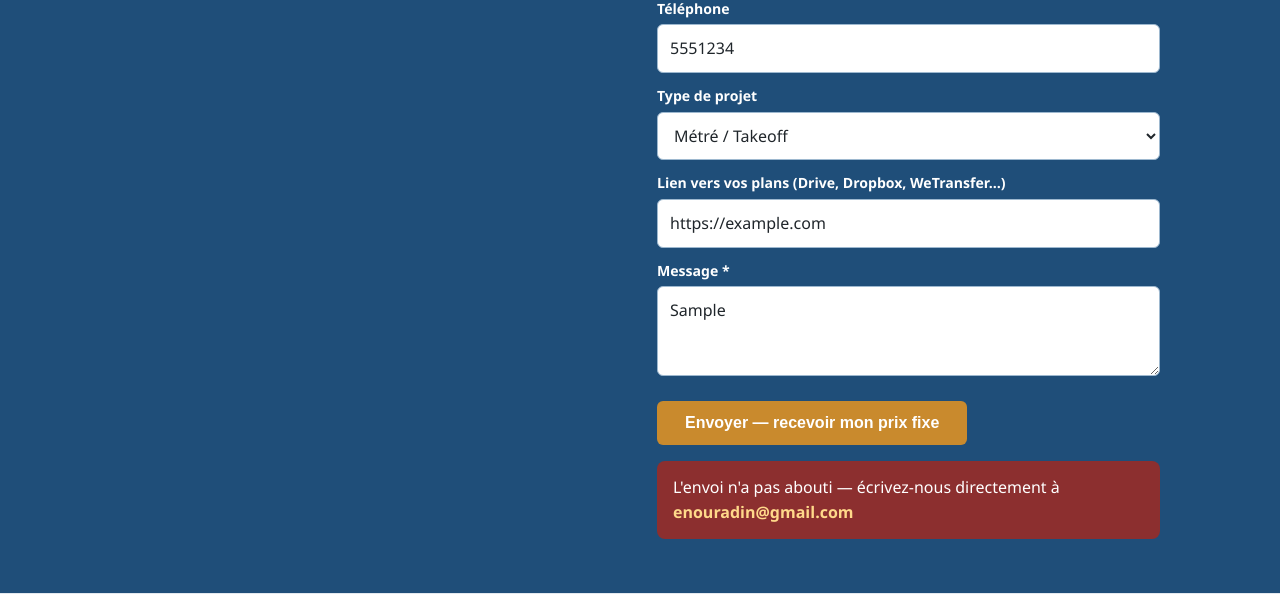
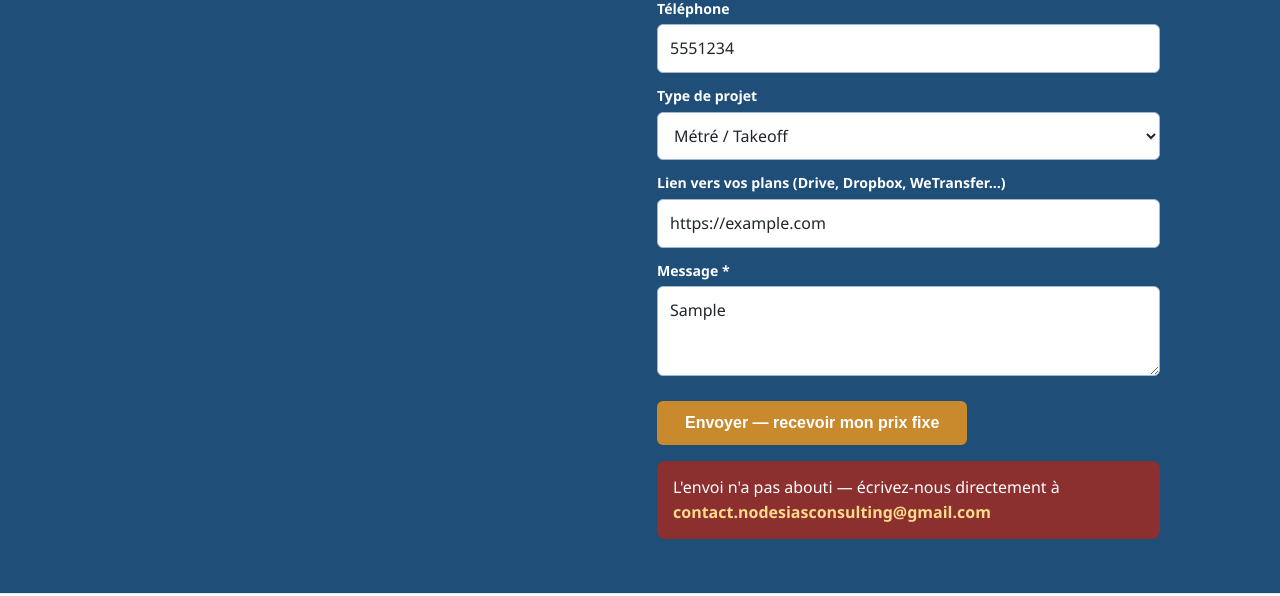
Before and after one commit to Enouradin/Nodesias-consulting, a plain HTML site: page index.html in a window 1280 px wide. Both pictures are taken after typing "Sample", "Sample", "name@example.com", "5551234", "https://example.com", "Sample" into the empty fields and a click on the button "Envoyer — recevoir mon prix fixe". Shown: the part 4476-5072 px from the top of the page. Drawn offline with Linux system fonts and the light colour scheme; no server answers.

Commit message:
Courriel de contact Nodesias : contact.nodesiasconsulting@gmail.com (affichage et formulaire de devis)

```diff
--- a/index.html
+++ b/index.html
@@ -366,7 +366,7 @@
       <div class="cinfo">
         <p data-fr>Envoyez vos plans ou décrivez votre besoin : vous recevez un <strong>prix fixe et un délai par écrit</strong>, sans engagement, sous 1 jour ouvrable.</p>
         <p data-en>Send your drawings or describe your need: you'll receive a <strong>fixed price and a deadline in writing</strong>, with no obligation, within 1 business day.</p>
-        <p><strong data-fr>Courriel</strong><strong data-en>Email</strong><br><a href="mailto:enouradin@gmail.com">enouradin@gmail.com</a></p>
+        <p><strong data-fr>Courriel</strong><strong data-en>Email</strong><br><a href="mailto:contact.nodesiasconsulting@gmail.com">contact.nodesiasconsulting@gmail.com</a></p>
         <p><strong data-fr>Téléphone</strong><strong data-en>Phone</strong><br><a href="tel:+16479178720">(647) 917-8720</a></p>
         <p><strong data-fr>Base</strong><strong data-en>Based in</strong><br>Ottawa, Ontario, Canada</p>
         <p class="fineprint" data-fr>Réponse garantie sous 1 jour ouvrable. Vos plans et vos prix restent confidentiels.</p>
@@ -399,7 +399,7 @@
         <button type="submit" id="sendBtn" data-fr>Envoyer — recevoir mon prix fixe</button>
         <button type="submit" data-en>Send — get my fixed price</button>
         <div class="msgok" id="msgOk"><span data-fr>✅ Demande envoyée ! Vous recevrez votre prix fixe et votre délai par écrit sous 1 jour ouvrable.</span><span data-en>✅ Request sent! You'll receive your fixed price and deadline in writing within 1 business day.</span></div>
-        <div class="msgerr" id="msgErr"><span data-fr>L'envoi n'a pas abouti — écrivez-nous directement à </span><span data-en>The send didn't go through — email us directly at </span><a href="mailto:enouradin@gmail.com">enouradin@gmail.com</a></div>
+        <div class="msgerr" id="msgErr"><span data-fr>L'envoi n'a pas abouti — écrivez-nous directement à </span><span data-en>The send didn't go through — email us directly at </span><a href="mailto:contact.nodesiasconsulting@gmail.com">contact.nodesiasconsulting@gmail.com</a></div>
       </form>
     </div>
   </div>
@@ -440,7 +440,7 @@ document.getElementById('devisForm').addEventListener('submit',function(ev){
   if(!f.checkValidity()){ f.reportValidity(); return; }
   var btn=document.getElementById('sendBtn'); btn.disabled=true;
   var data={}; new FormData(f).forEach(function(v,k){data[k]=v;});
-  fetch('https://formsubmit.co/ajax/enouradin@gmail.com',{method:'POST',headers:{'Content-Type':'application/json','Accept':'application/json'},body:JSON.stringify(data)})
+  fetch('https://formsubmit.co/ajax/contact.nodesiasconsulting@gmail.com',{method:'POST',headers:{'Content-Type':'application/json','Accept':'application/json'},body:JSON.stringify(data)})
   .then(function(r){return r.json();})
   .then(function(j){ if(j && (j.success===true || j.success==='true')){ f.reset(); ok.style.display='block'; ok.scrollIntoView({behavior:'smooth',block:'center'}); } else { err.style.display='block'; } })
   .catch(function(){ err.style.display='block'; })
```
